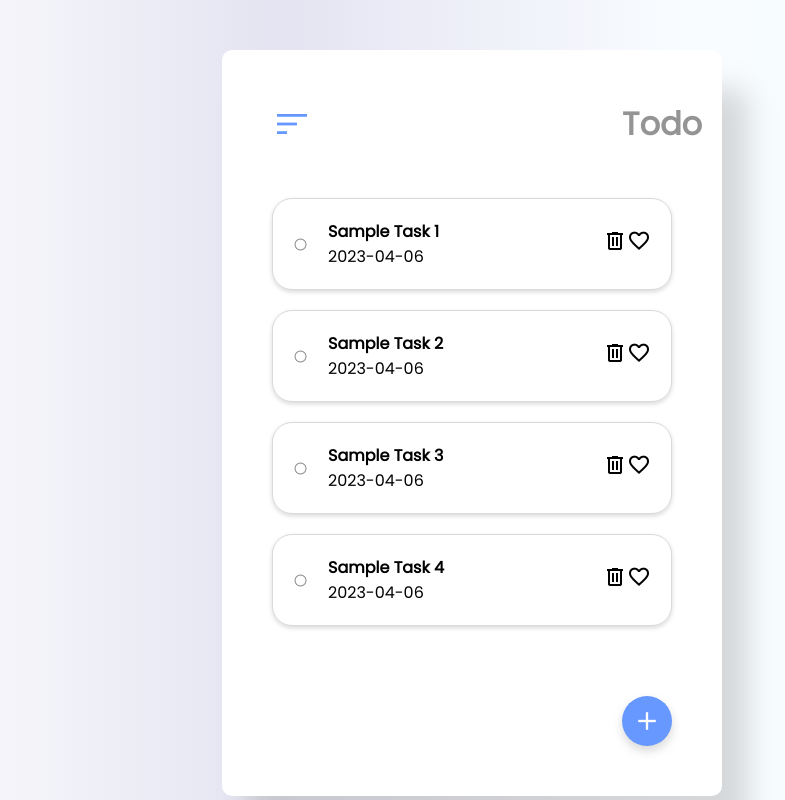
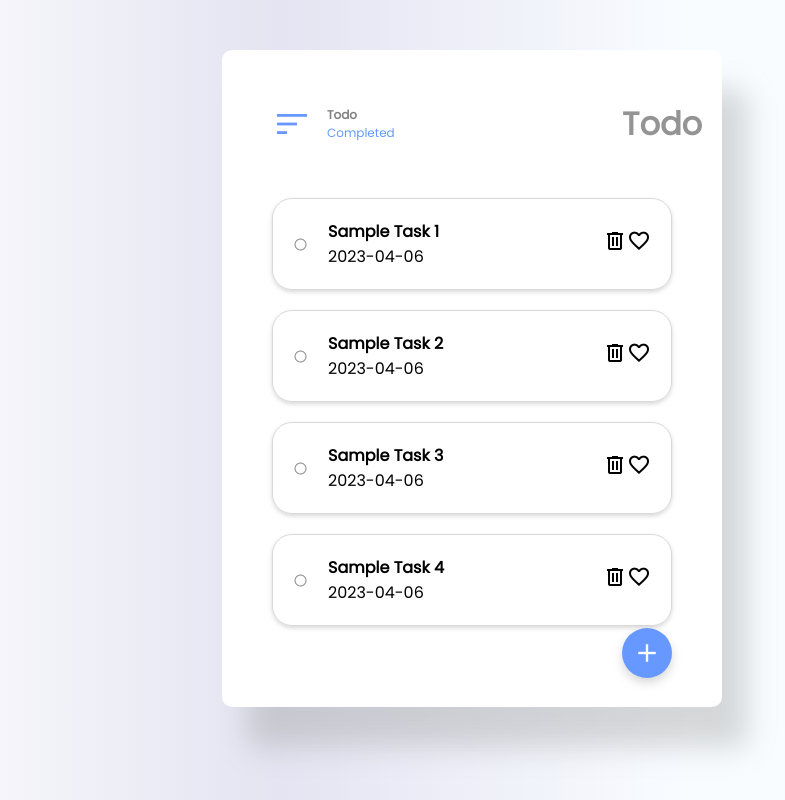
Before and after one commit to Karuption/CloudComputingFinal, a Vue app in the folder frontend/: page / in a window 1280 px wide. Shown: the whole page, without its empty margins (168-953 px from the left). Built offline with nearby package versions, Linux system fonts and the light colour scheme.

Commit message:
frontend functionality and styling

```diff
--- a/frontend/src/App.vue
+++ b/frontend/src/App.vue
@@ -1,20 +1,58 @@
 <template>
   <div class="list-wrapper">
     <div class="header">
-      <span class="material-symbols-outlined">
+      <ul
+        v-show="tabs"
+        v-if="tabs"
+        class="tabs"
+      >
+        <li
+          :class="{ 'gray-text': todoList, 'disable-pointer-events': todoList }"
+          @click="showTodo"
+        >
+          Todo
+        </li>
+        <li
+          :class="{ 'gray-text': completedList, 'disable-pointer-events': completedList }"
+          @click="showCompleted"
+        >
+          Completed
+        </li>
+      </ul>
+      <span
+        class="material-symbols-outlined toggle-box"
+      >
         sort
       </span>
-      <h1>Todo</h1>
+
+      <h1 v-if="todoList">
+        Todo
+      </h1>
+      <h1 v-else>
+        Completed
+      </h1>
     </div>
-    <div class="content-wrapper">
+    <div
+      v-if="todoList"
+      class="content-wrapper"
+    >
       <div
         v-for="(task, index) in tasks"
         :key="index"
       >
-        <div class="list-item">
+        <div
+          v-if="task.completed === false"
+          class="list-item"
+        >
           <div class="listed">
-            <span class="material-symbols-outlined smallCircle">
-              circle
+            <span
+              class="material-symbols-outlined smallCircle"
+              :class="{ checked: task.isChecked }"
+              @click="toggleCompletedTask(index)"
+              @mouseenter="task.isChecked = true"
+              @mouseleave="task.isChecked = false"
+            >
+              {{ task.isChecked ? 'check' : 'circle' }}
             </span>
             <div class="rowed-lines">
               <strong><span>{{ task.title }}</span></strong>
@@ -26,7 +64,56 @@
               <div @click="removeTask(index)">
                 <span class="material-symbols-outlined delete">delete</span>
               </div>
-              <div @click="toggleFavorite(index), task.favorite = true">
+              <div @click="toggleFavorite(index)">
+                <span
+                  class="material-symbols-outlined"
+                  :class="['favorite', { active: task.favorite }]"
+                >favorite</span>
+              </div>
+            </div>
+          </div>
+        </div>
+      </div>
+      <div class="footer-wrapper">
+        <div @click="addTask">
+          <span class="material-symbols-outlined blue-circle">add</span>
+        </div>
+      </div>
+    </div>
+
+    <div
+      v-else
+      class="content-wrapper"
+    >
+      <div
+        v-for="(task, index) in tasks"
+        :key="index"
+      >
+        <div
+          v-if="task.completed === true"
+          class="list-item"
+        >
+          <div class="listed">
+            <span
+              class="material-symbols-outlined smallCircle"
+              :class="{ checked: task.isChecked }"
+              @click="toggleCompletedTask(index)"
+              @mouseenter="task.isChecked = false"
+              @mouseleave="task.isChecked = true"
+            >
+              {{ task.isChecked ? 'check' : 'circle' }}
+            </span>
+            <div class="rowed-lines">
+              <strong><span>{{ task.title }}</span></strong>
+              <div class="full-line">
+                <span>{{ task.date }}</span>
+              </div>
+            </div>
+            <div class="icons">
+              <div @click="removeTask(index)">
+                <span class="material-symbols-outlined delete">delete</span>
+              </div>
+              <div @click="toggleFavorite(index)">
                 <span
                   class="material-symbols-outlined"
                   :class="['favorite', { active: task.favorite }]"
@@ -37,17 +124,14 @@
         </div>
       </div>
     </div>
-    <div class="footer-wrapper">
-      <div @click="addTask">
-        <span class="material-symbols-outlined blue-circle">add</span>
-      </div>
-    </div>
   </div>
 </template>
 
 <script>
 /*
     Todo:
+    un-favorite
+    disable pointer on the boxes list selected tab
 */
 
 export default {
@@ -58,25 +142,41 @@ export default {
         {
           title: 'Sample Task 1',
           date: new Date().toISOString().substring(0, 10),
-          favorite: false
+          favorite: false,
+          completed: false,
+          isChecked: false
         },
         {
           title: 'Sample Task 2',
           date: new Date().toISOString().substring(0, 10),
-          favorite: false
+          favorite: false,
+          completed: false,
+          isChecked: false
         },
         {
           title: 'Sample Task 3',
           date: new Date().toISOString().substring(0, 10),
-          favorite: false
+          favorite: false,
+          completed: false,
+          isChecked: false
         },
         {
           title: 'Sample Task 4',
           date: new Date().toISOString().substring(0, 10),
-          favorite: false
+          favorite: false,
+          completed: false,
+          isChecked: false
         }
-      ]
+      ],
+      tabs: true,
+      todoList: true,
+      completedList: false
     }
+  },
+  mounted () {
+    setTimeout(() => {
+      document.querySelector('.header ul').classList.add('show')
+    }, 500)
   },
   methods: {
     addTask () {
@@ -93,10 +193,39 @@ export default {
       this.tasks.splice(index, 1)
     },
     toggleFavorite (index) {
-      this.tasks[index].favorite = !this.tasks[index].favorite
-      if (this.tasks[index].favorite) {
-        const task = this.tasks.splice(index, 1)
-        this.tasks.unshift(task[0])
+      const task = this.tasks[index]
+      const originalIndex = this.tasks.findIndex(t => t === task)
+      task.favorite = !task.favorite
+      if (task.favorite) {
+        // Move the task to the beginning of the list
+        this.tasks.splice(originalIndex, 1)
+        this.tasks.unshift(task)
+      } else {
+        // Move the task back to its original position
+        this.tasks.splice(originalIndex, 1)
+        this.tasks.splice(index, 0, task)
+      }
+    },
+    showTodo () {
+      this.todoList = true
+      this.completedList = false
+      this.animateList()
+    },
+    showCompleted () {
+      this.completedList = true
+      this.todoList = false
+      this.animateList()
+    },
+    toggleCompletedTask (index) {
+      this.tasks[index].completed = !this.tasks[index].completed
+    },
+    animateList () {
+      const list = document.querySelector('.header ul')
+      if (list) {
+        list.classList.remove('show')
+        setTimeout(() => {
+          list.classList.add('show')
+        }, 500)
       }
     }
   }
@@ -131,12 +260,14 @@ body, html {
   background-color: white;
   box-shadow: 25px 40px 28px 0px rgba(156, 156, 156, 0.38);
   margin-top: 50px;
+  min-height: 657px;
 }
 
 .header {
   display: flex;
   align-items: center;
   justify-content: right;
+  position:relative
 }
 
 .header h1 {
@@ -154,6 +285,15 @@ body, html {
   margin-left: 50px;
   font-size: 40px;
   color: #6798ff;
+  cursor: default;
+}
+
+.header p{
+  cursor: pointer;
+  position: absolute;
+  width: 40px;
+  height: 40px;
+  margin: 0px;
 }
 
 .favorite {
@@ -196,12 +336,15 @@ body, html {
 }
 
 .footer-wrapper {
-  margin-bottom: 50px;
+  margin-bottom: 20px;
   margin-top: 50px;
   display: flex;
   align-items: center;
   justify-content: right;
   margin-right: 50px;
+  position: absolute;
+  bottom: 0;
+  right: 0px;
 }
 
 .footer-wrapper span {
@@ -223,6 +366,11 @@ body, html {
   width: 100%;
 }
 
+.content-wrapper {
+  min-height: 500px;
+  position:relative
+}
+
 .icons {
   display: flex;
   justify-content: right;
@@ -239,6 +387,59 @@ body, html {
 .listed .smallCircle {
   font-size: 15px;
   color: rgb(148, 148, 148);
+  cursor: pointer;
+}
+
+.listed .smallCircle.checked {
+  color: black;
+  font-size: 15px;
+  font-weight: bold;
+  cursor: pointer;
+}
+
+.toggle-box {
+  cursor: pointer;
+}
+
+.gray-text {
+  color: gray;
+  font-weight: bold;
+}
+
+.disable-pointer-events {
+  pointer-events: none;
+}
+
+.tabs {
+  text-transform: none;
+  font-size: 12px;
+  padding: 0px;
+  padding-left: 5px;
+  color: #6798ff;
+  position: absolute;
+  left: 100px;
+}
+
+.tabs li {
+  text-decoration: none;
+  list-style: none;
+  margin-right: 10px;
+  cursor: pointer;
+}
+
+.tabs li:hover {
+  color: gray;
+}
+
+.header ul li {
+  opacity: 0;
+  transform: translateX(-30px);
+  transition: opacity 0.3s ease-out, transform 0.3s ease-out;
+}
+
+.header ul.show li {
+  opacity: 1;
+  transform: translateX(0);
 }
 
 </style>
```
